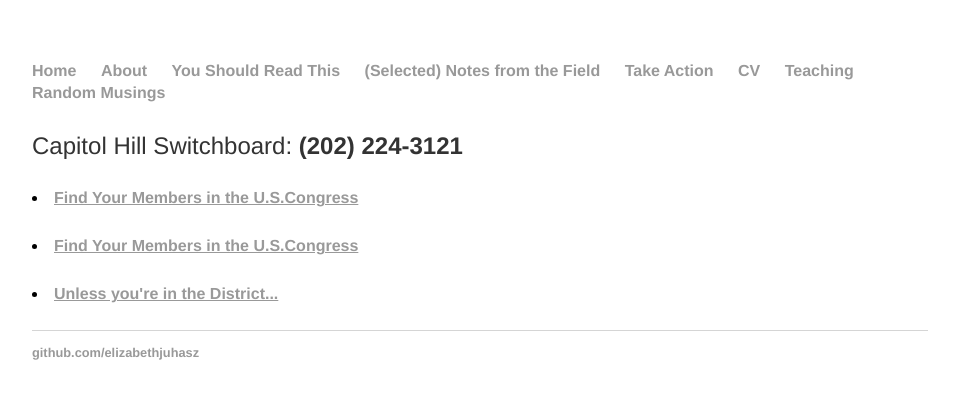
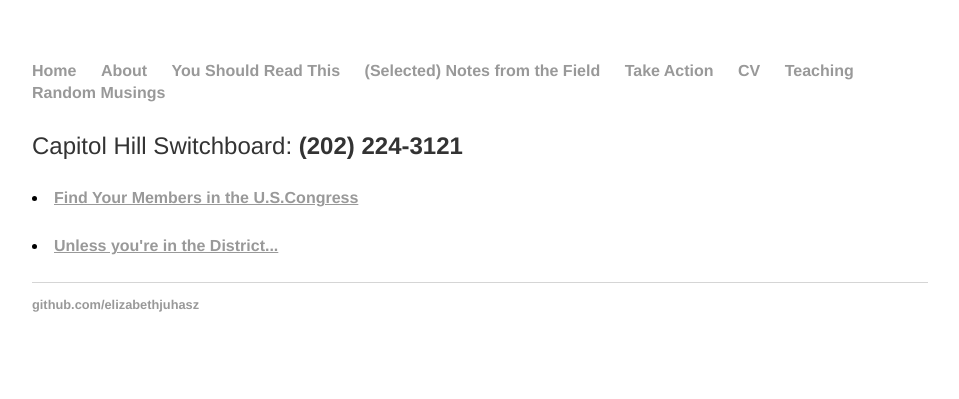
Before and after one commit to elizabethjuhasz/elizabethjuhasz.github.io, a Jekyll site: the page built from action/index.html, in a window 1280 px wide. Shown: the top 399 px of the page, without its empty margins (160-1119 px from the left). Built offline with Jekyll 4.4.1, drawn with Linux system fonts in a browser that asks for light colours; Markdown is read by kramdown in place of the engine named in the settings.

Commit message:
index.html

```diff
--- a/action/index.html
+++ b/action/index.html
@@ -3,9 +3,8 @@ layout: default
 title: Take Action
 ---
 <div class="action">
+
   <p>Capitol Hill Switchboard:  <b>(202) 224-3121</b></p>
-
-  <p><li><a href="https://www.congress.gov/members/find-your-member"><b><u>Find Your Members in the U.S.Congress</b></u></a></li></p>
 
   <p><li><a href="https://www.congress.gov/members/find-your-member"><b><u>Find Your Members in the U.S.Congress</b></u></a></li></p>
 
```
